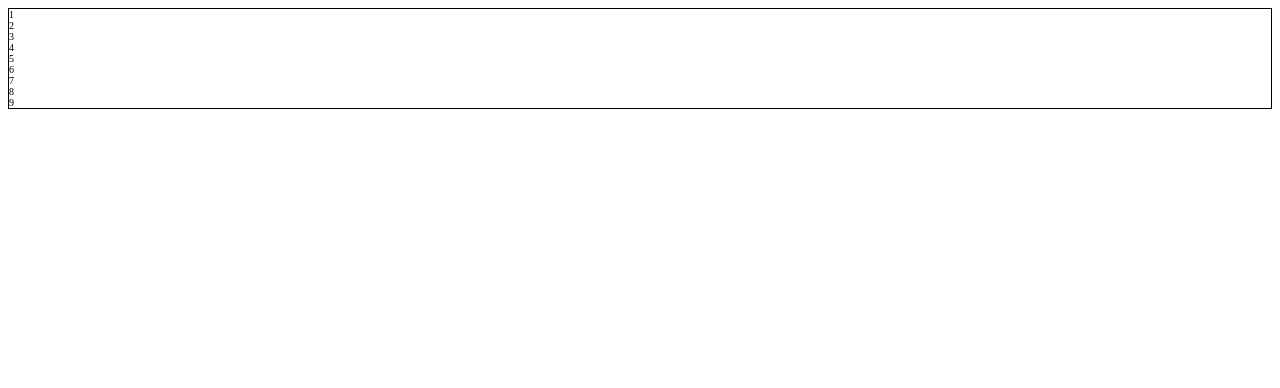
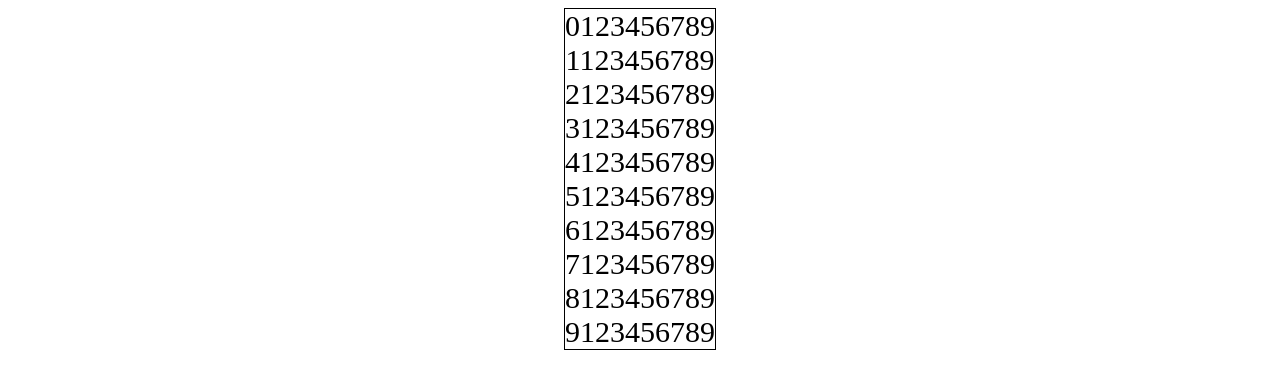
Before and after one commit to tuf75588/minesweeper-, a plain HTML site: page index.html in a window 1280 px wide. Drawn offline with Linux system fonts and the light colour scheme.

Commit message:
style updates

```diff
--- a/minesweeper.js
+++ b/minesweeper.js
@@ -2,10 +2,16 @@ const grid = [];
 
 //minesweeper board
 const board = document.querySelector('#board');
-console.log(board);
-const cells = Array.from({ length: 9 }, (_, i) => {
-  console.log(i);
+
+for (let i = 0; i < 10; i++) {
   const cell = document.createElement('div');
-  cell.textContent = i + 1;
+  cell.classList.add('cell');
+  cell.textContent = i;
+
+  for (let j = 0; j < 9; j++) {
+    const span = document.createElement('span');
+    span.textContent = j + 1;
+    cell.appendChild(span);
+  }
   board.appendChild(cell);
-});
+}
--- a/style.css
+++ b/style.css
@@ -10,7 +10,10 @@ html {
 }
 
 #board {
+  border: 1px solid black;
+  width: min-content;
+  margin: auto;
+  font-size: 3rem;
   display: grid;
-  grid-template-rows: repeat(9, 1fr);
-  border: 1px solid black;
+  place-items: center;
 }
```
